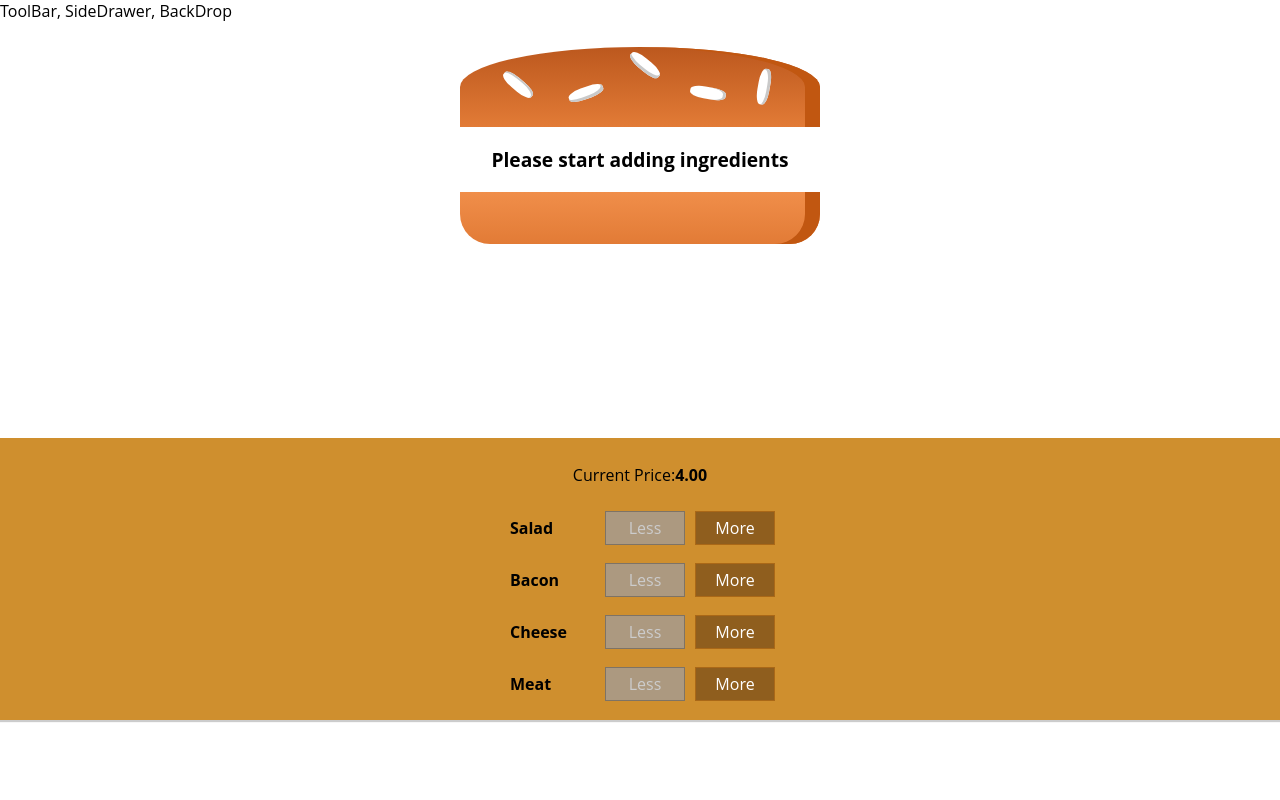
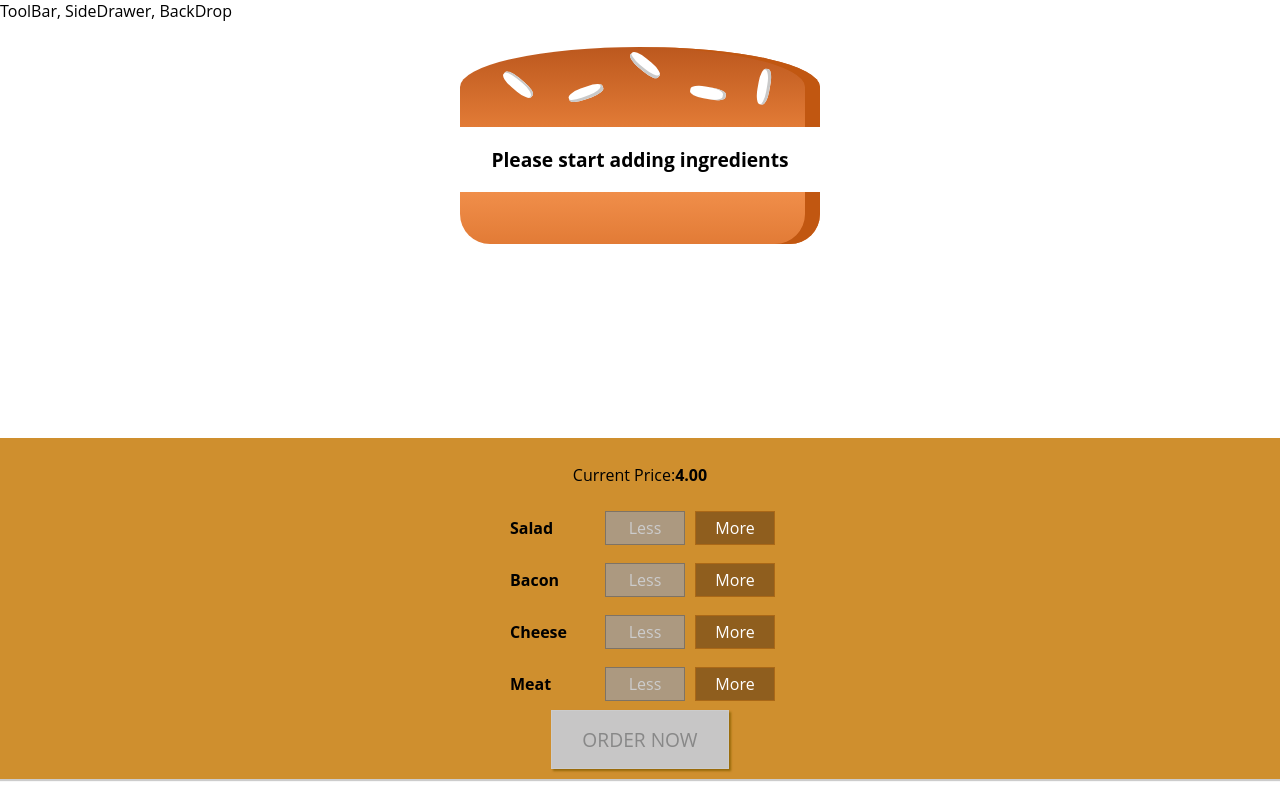
Before and after one commit to yukeehan/MyBurger, a React (Create React App) app: page / in a window 1280 px wide. Built offline with nearby package versions, Linux system fonts and the light colour scheme.

Commit message:
add order button

```diff
--- a/src/components/BuildControls/BuildControls.js
+++ b/src/components/BuildControls/BuildControls.js
@@ -22,6 +22,9 @@
                 disabled={props.disabled[ctrl.type]}
             />
         ))}
+        <button
+            className={classes.OrderButton}
+            disabled={!props.purchaseable}>ORDER NOW</button>
     </div>
 )
 
--- a/src/components/BuildControls/BuildControls.module.css
+++ b/src/components/BuildControls/BuildControls.module.css
@@ -8,3 +8,45 @@
     margin: auto;
     padding: 10px 0;
 }
+
+
+.OrderButton {
+    background-color: #DAD735;
+    outline: none;
+    cursor: pointer;
+    border: 1px solid #966909;
+    color: #966909;
+    font-family: inherit;
+    font-size: 1.2em;
+    padding: 15px 30px;
+    box-shadow: 2px 2px 2px #966909;
+}
+
+.OrderButton:hover, .OrderButton:active {
+    background-color: #A0DB41;
+    border: 1px solid #966909;
+    color: #966909;
+}
+
+.OrderButton:disabled {
+    background-color: #C7C6C6;
+    cursor: not-allowed;
+    border: 1px solid #ccc;
+    color: #888888;
+}
+
+.OrderButton:not(:disabled) {
+    animation: enable 0.3s linear;
+}
+
+@keyframes enable {
+    0% {
+        transform: scale(1);
+    }
+    60% {
+        transform: scale(1.1);
+    }
+    100% {
+        transform: scale(1);
+    }
+}
--- a/src/containers/BurgerBuilder/BurgerBuilder.js
+++ b/src/containers/BurgerBuilder/BurgerBuilder.js
@@ -21,7 +21,22 @@
             cheese: 0,
             meat: 0
         },
-        totalPrice: 4
+        totalPrice: 4,
+        purchaseable: false
+    }
+
+    updatePurchaseState(ingredients) {
+        // const ingredients = {
+        //     ...this.state.ingredients
+        // };
+        const sum = Object.keys(ingredients)
+            .map(igKey=>{
+                return ingredients[igKey]
+            })
+            .reduce((sum, el) => {
+                return sum + el;
+            },0);
+        this.setState({purchaseable: sum > 0});
     }
 
     addIngredientHandler = (type) => {
@@ -39,6 +54,7 @@
             totalPrice: newPrice,
             ingredients: updatedIngredients
         })
+        this.updatePurchaseState(updatedIngredients);
     }
 
     removeIngredientHandler = ( type ) => {
@@ -59,6 +75,7 @@
             totalPrice: newPrice,
             ingredients: updatedIngredients
         })
+        this.updatePurchaseState(updatedIngredients);
     }
     render(){
         const disabledInfo = {
@@ -74,7 +91,8 @@
                     ingredientAdded={this.addIngredientHandler}
                     ingredientRemoved={this.removeIngredientHandler}
                     disabled={disabledInfo}
-                    price={this.state.totalPrice}/>
+                    price={this.state.totalPrice}
+                    purchaseable={this.state.purchaseable}/>
             </>
         );
     }
```
